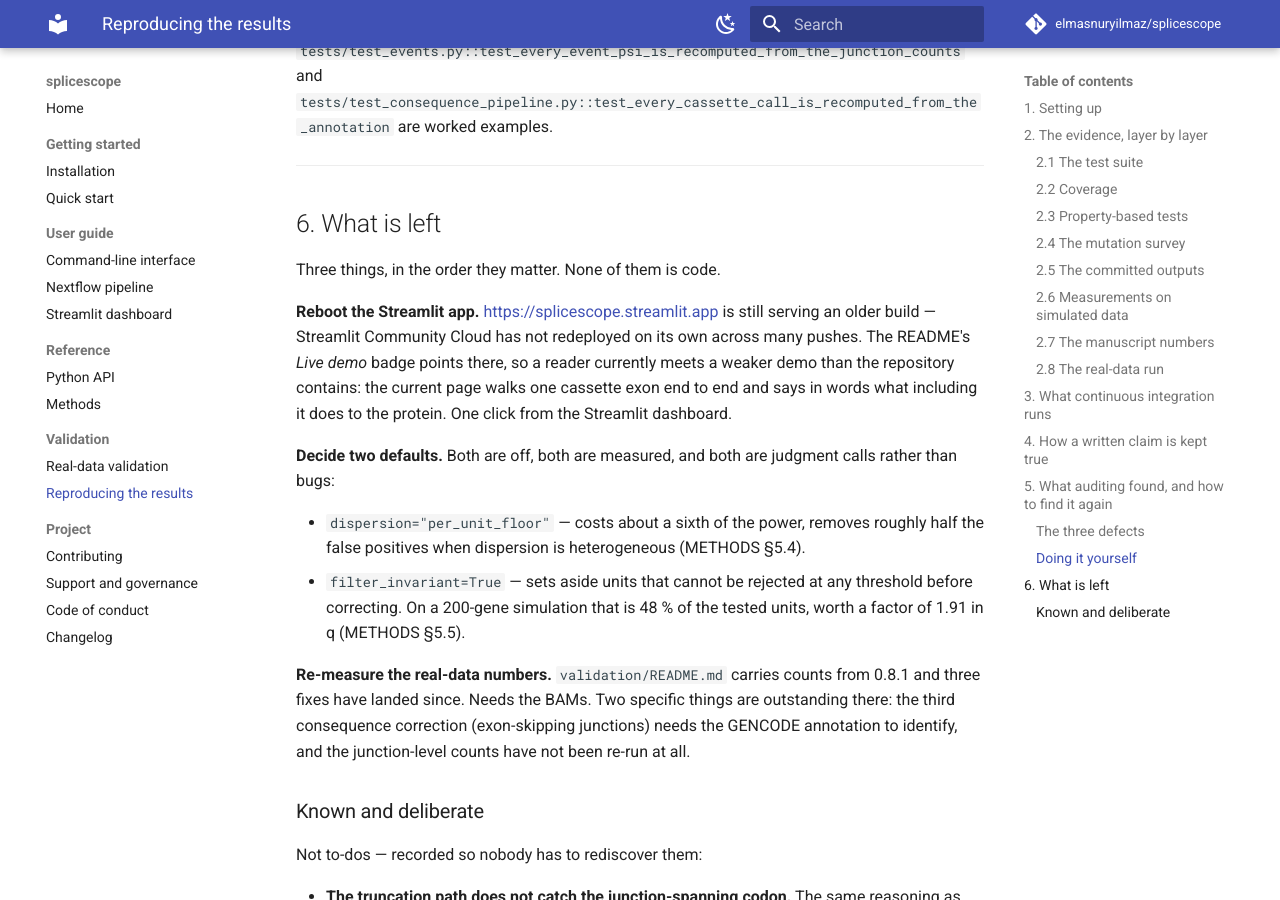
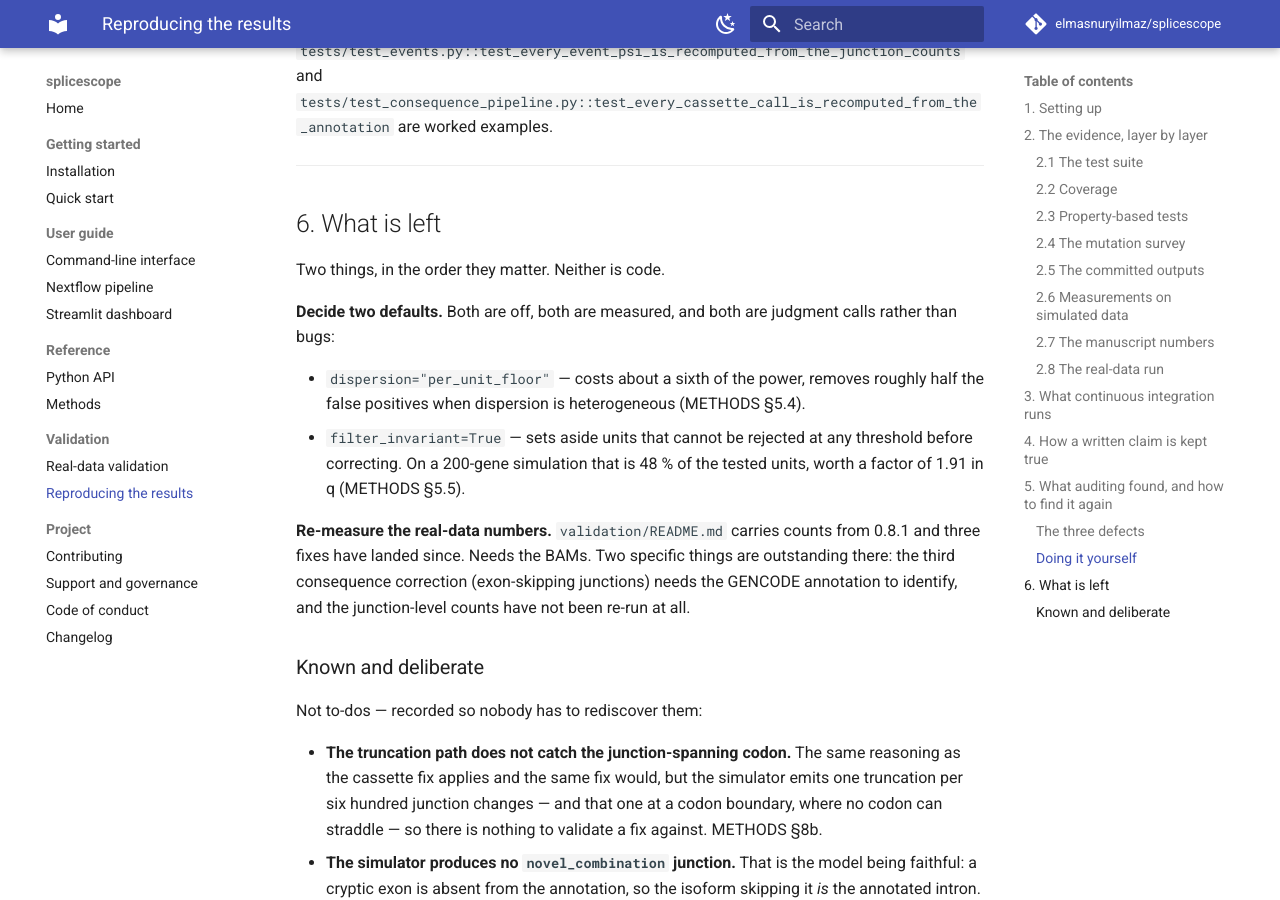
Before and after one commit to elmasnuryilmaz/splicescope, an MkDocs documentation site: the page built from docs/REPRODUCING.md, in a window 1280 px wide and 900 px high, scrolled down 9410 px. Built offline with MkDocs 1.6.1 and Material for MkDocs 9.7.7, drawn with Linux system fonts in a browser that asks for light colours; comment, search, counter and statistics services are not loaded.

Commit message:
Drop the Streamlit reboot from what is left
The app was asleep; woken on 2026-11-01, it serves the current build, which walks one
cassette exon end to end.

Co-Authored-By: Claude Opus 5.5 <noreply@anthropic.com>

```diff
--- a/docs/REPRODUCING.md
+++ b/docs/REPRODUCING.md
@@ -368,13 +368,7 @@ are worked examples.
 
 ## 6. What is left
 
-Three things, in the order they matter. None of them is code.
-
-**Reboot the Streamlit app.** <https://splicescope.streamlit.app> is still serving an
-older build — Streamlit Community Cloud has not redeployed on its own across many pushes.
-The README's *Live demo* badge points there, so a reader currently meets a weaker demo
-than the repository contains: the current page walks one cassette exon end to end and says
-in words what including it does to the protein. One click from the Streamlit dashboard.
+Two things, in the order they matter. Neither is code.
 
 **Decide two defaults.** Both are off, both are measured, and both are judgment calls
 rather than bugs:
```
